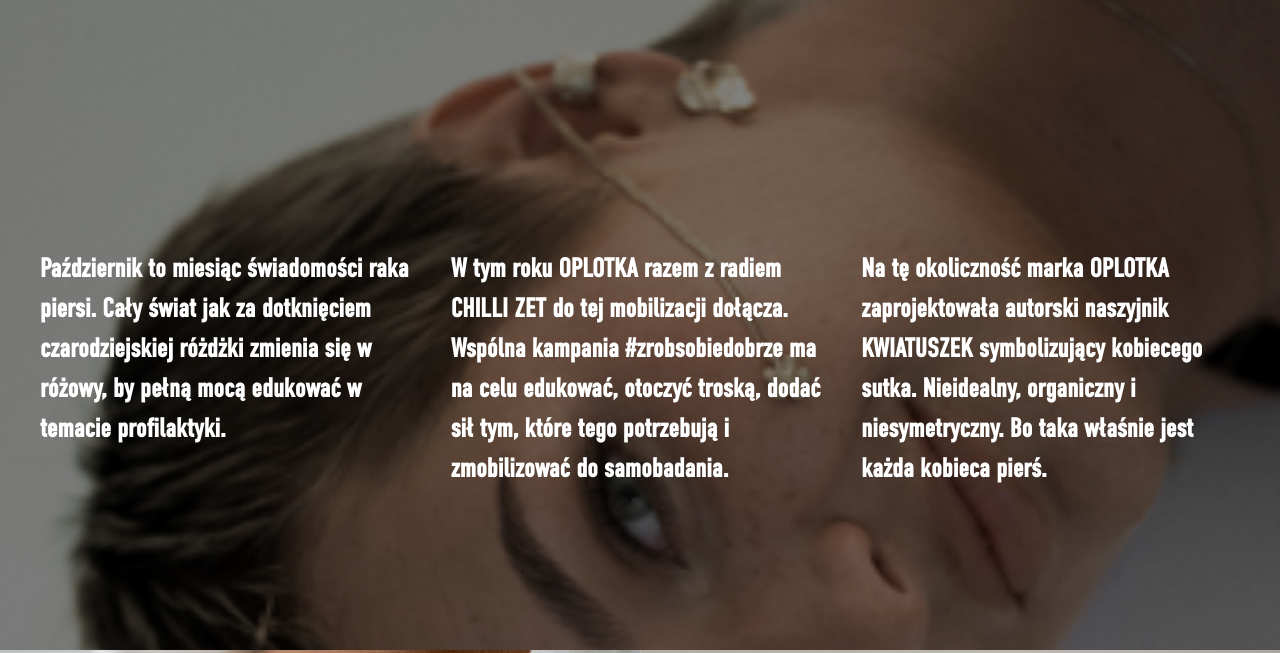
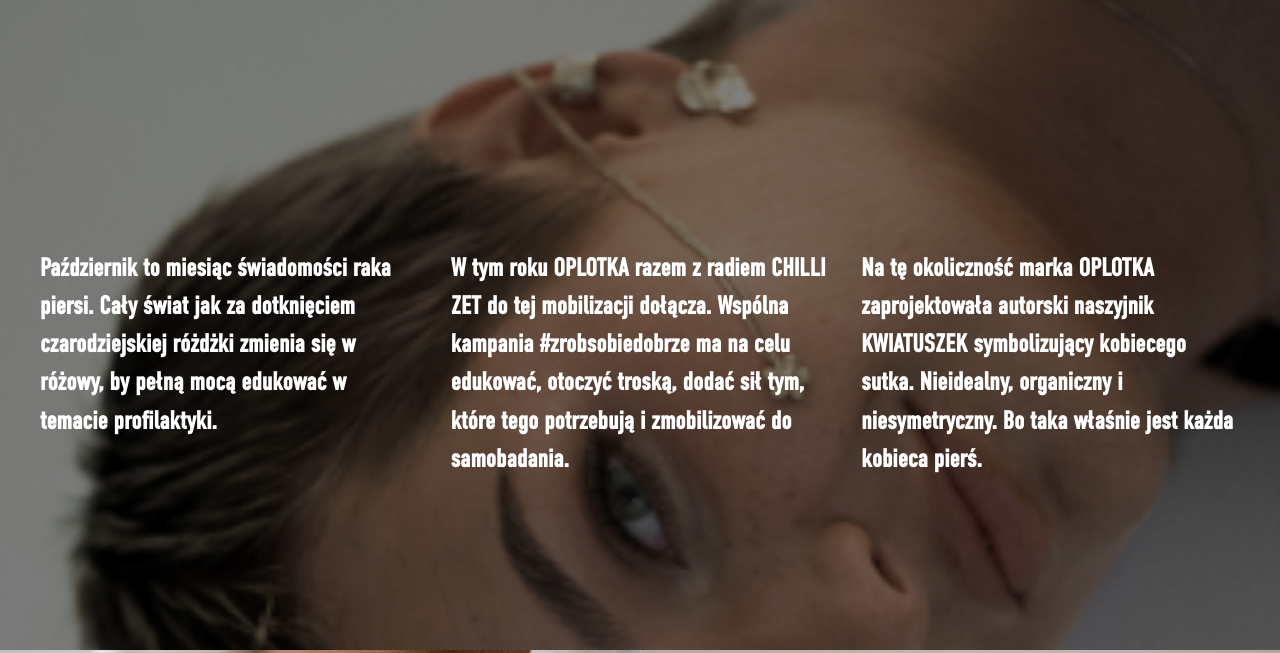
Before and after one commit to BlazejBatko/zrobsobiedobrze, a website: page index.html in a window 1280 px wide. Shown: the part 322-975 px from the top of the page. Drawn offline with Linux system fonts and the light colour scheme; files whose address does not match are found by name.

Commit message:
typography paragraph updated

```diff
--- a/styles/globals.css
+++ b/styles/globals.css
@@ -62,7 +62,7 @@
   }
 
   p {
-    @apply max-w-sm text-[clamp(1rem,0.5455rem+2.2727vw,2rem)] lg:text-[clamp(1rem,0.55rem+1.4vw,2rem)] md:max-w-xl 2xl:max-w-none;
+    @apply max-w-sm text-[clamp(1rem,0.5455rem+2.2727vw,2rem)] lg:text-[clamp(1rem,0.55rem+1.3vw,1.75rem)] md:max-w-xl 2xl:max-w-none;
   }
 }
 
```
Also changed, not shown: styles/output.css.
